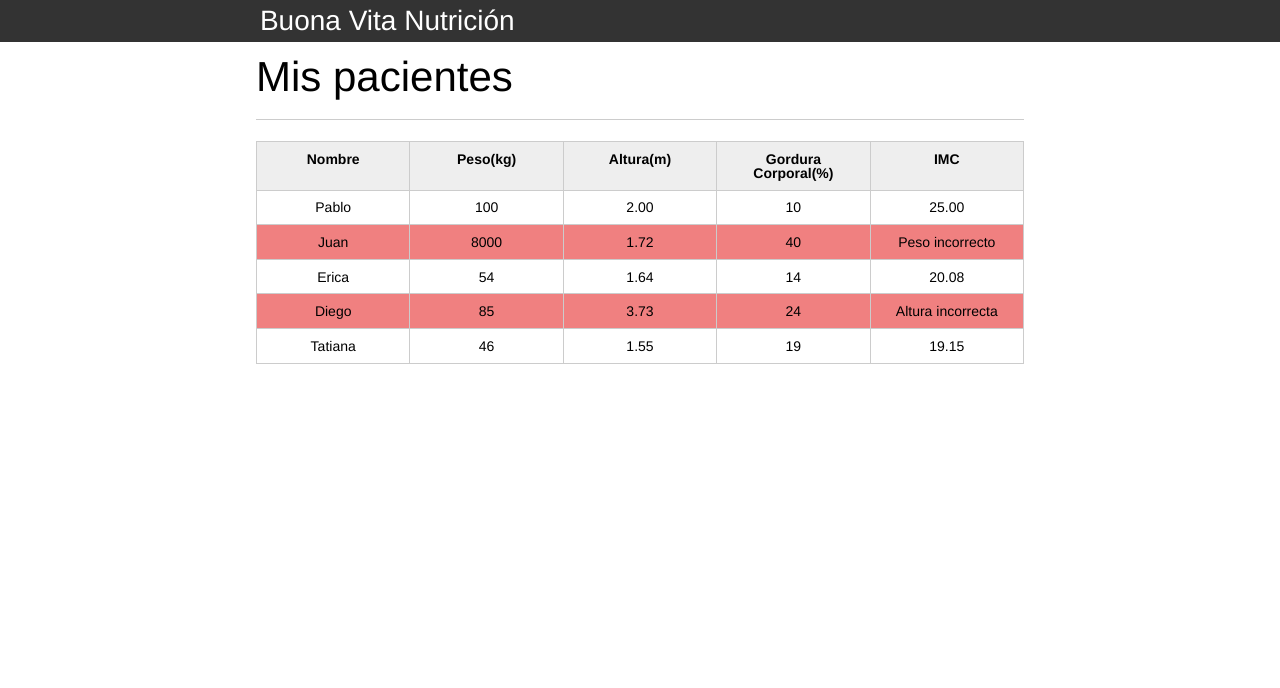
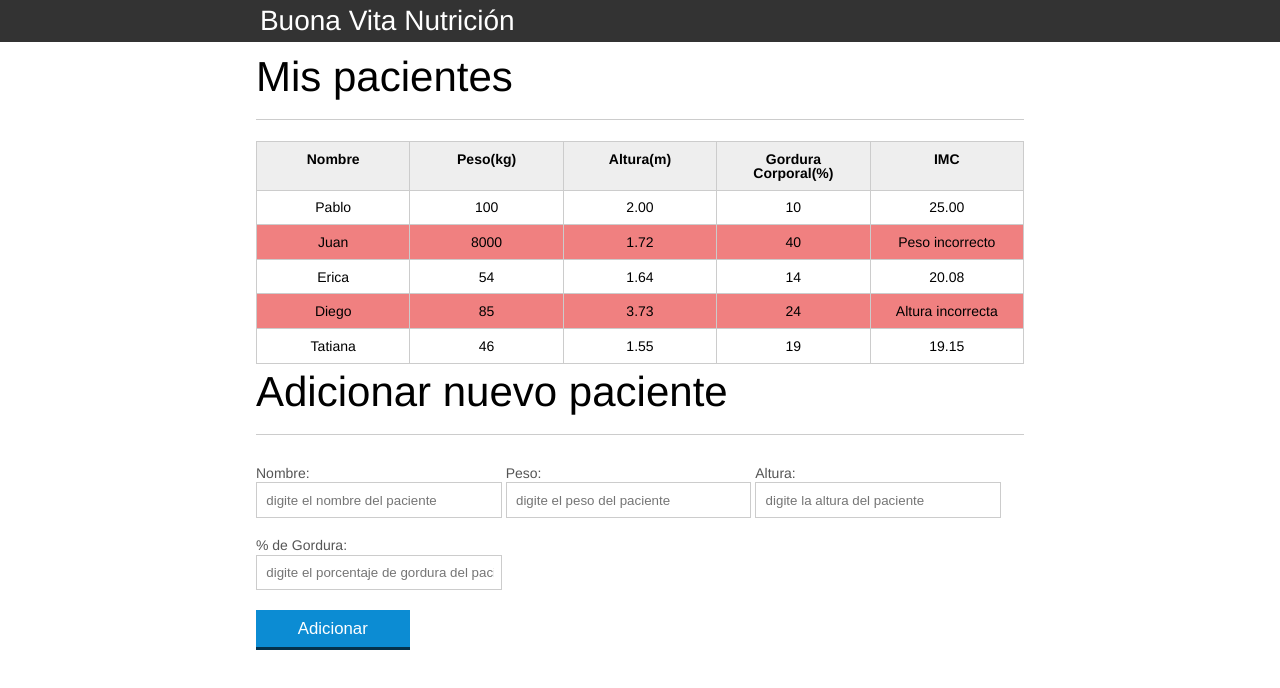
Before and after one commit to carlos2010maciel/Javascript-parte1-introduccion, a plain HTML site: page index.html in a window 1280 px wide. Drawn offline with Linux system fonts and the light colour scheme.

Commit message:
Agrego sección para "adicionar nuevo paciente"

```diff
--- a/index.html
+++ b/index.html
@@ -73,6 +73,31 @@
 			</table>
 		</section>
 	</main>
+	<section class="container">
+		<h2 id="titulo-form">Adicionar nuevo paciente</h2>
+		<form>
+			<div class="grupo">
+				<label for="nombre">Nombre:</label>
+				<input id="nombre" name="nombre" type="text" placeholder="digite el nombre del paciente" class="campo">
+			</div>
+			<div class="grupo">
+				<label for="peso">Peso:</label>
+				<input id="peso" name="peso" type="text" placeholder="digite el peso del paciente"
+					class="campo campo-medio">
+			</div>
+			<div class="grupo">
+				<label for="altura">Altura:</label>
+				<input id="altura" name="altura" type="text" placeholder="digite la altura del paciente"
+					class="campo campo-medio">
+			</div>
+			<div class="grupo">
+				<label for="gordura">% de Gordura:</label>
+				<input id="gordura" type="text" placeholder="digite el porcentaje de gordura del paciente"
+					class="campo campo-medio">
+			</div>
+			<button id="adicionar-paciente" class="boton bto-principal">Adicionar</button>
+		</form>
+	</section>
 	<script src="js/principal.js"></script>
 </body>
 
```
